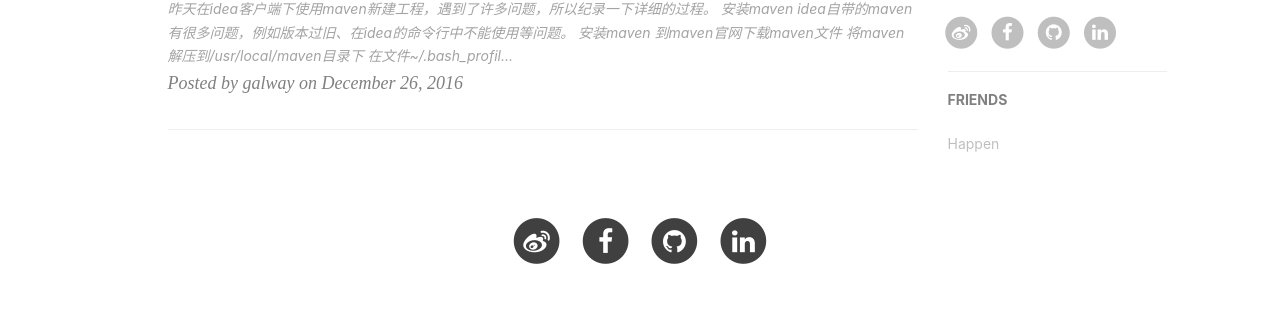
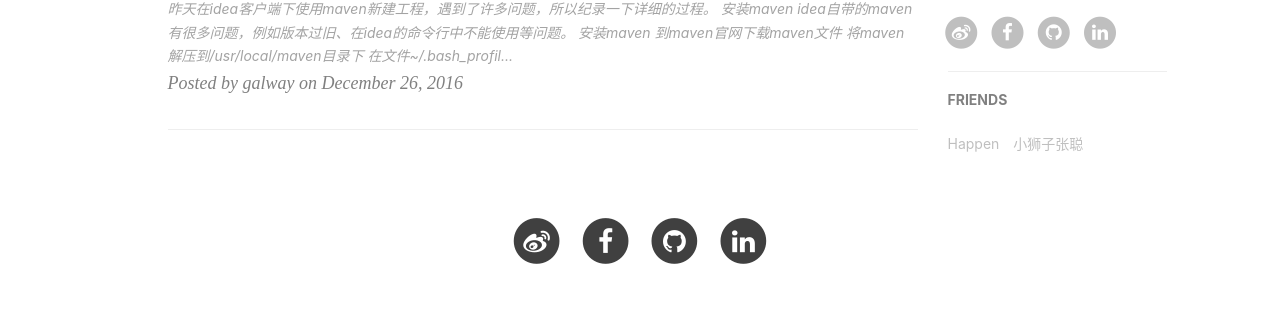
Before and after one commit to gaoweibupt/gaoweibupt.github.io, a Jekyll site: the page built from index.html, in a window 1280 px wide. Shown: the part 807-1134 px from the top of the page. Built offline with Jekyll 4.4.1, drawn with Linux system fonts in a browser that asks for light colours; nearby versions of some CDN libraries; the list of posts is cut into pages by our own code; comment, search, counter and statistics services are not loaded.

Commit message:
修改about

```diff
--- a/_config.yml
+++ b/_config.yml
@@ -93,4 +93,8 @@ friends: [
         title: "Happen",
         href: "http://vonalex.github.io/"
     },
+    {
+   	title: "小狮子张聪",
+	href: "http://www.jianshu.com/users/d7b2ac7842f7/latest_articles"
+    },
 ]
```
